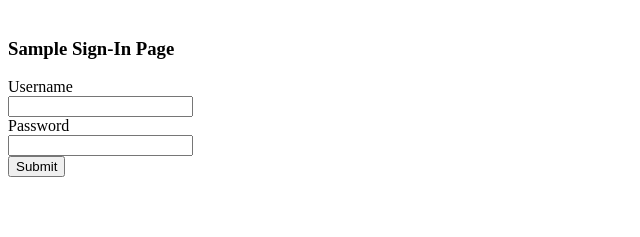
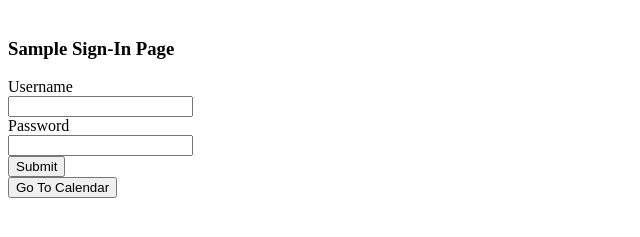
Before and after one commit to pjvalentini/group_project_repo, a website: page client/public/html/sign-in.html in a window 1280 px wide. Shown: the part 79-316 px from the top of the page, without its empty margins (0-640 px from the left). Drawn offline with nearby package versions, Linux system fonts and the light colour scheme; files that its build step writes are made by us from their sources; no server answers; files whose address does not match are found by name.

Commit message:
added a button that redirects to the calendar after sign in

```diff
--- a/client/public/html/sign-in.html
+++ b/client/public/html/sign-in.html
@@ -15,6 +15,7 @@
 		<input type="password" id="password-input"/><br>
 		<input type="submit">
 	</form>
+	<a href="/calendar"><button id="calendarButton">Go To Calendar</button></a>
 <script src="https://ajax.googleapis.com/ajax/libs/jquery/1.10.2/jquery.min.js"></script>
 <script src="./public/app.js"></script>
 </body>
```
